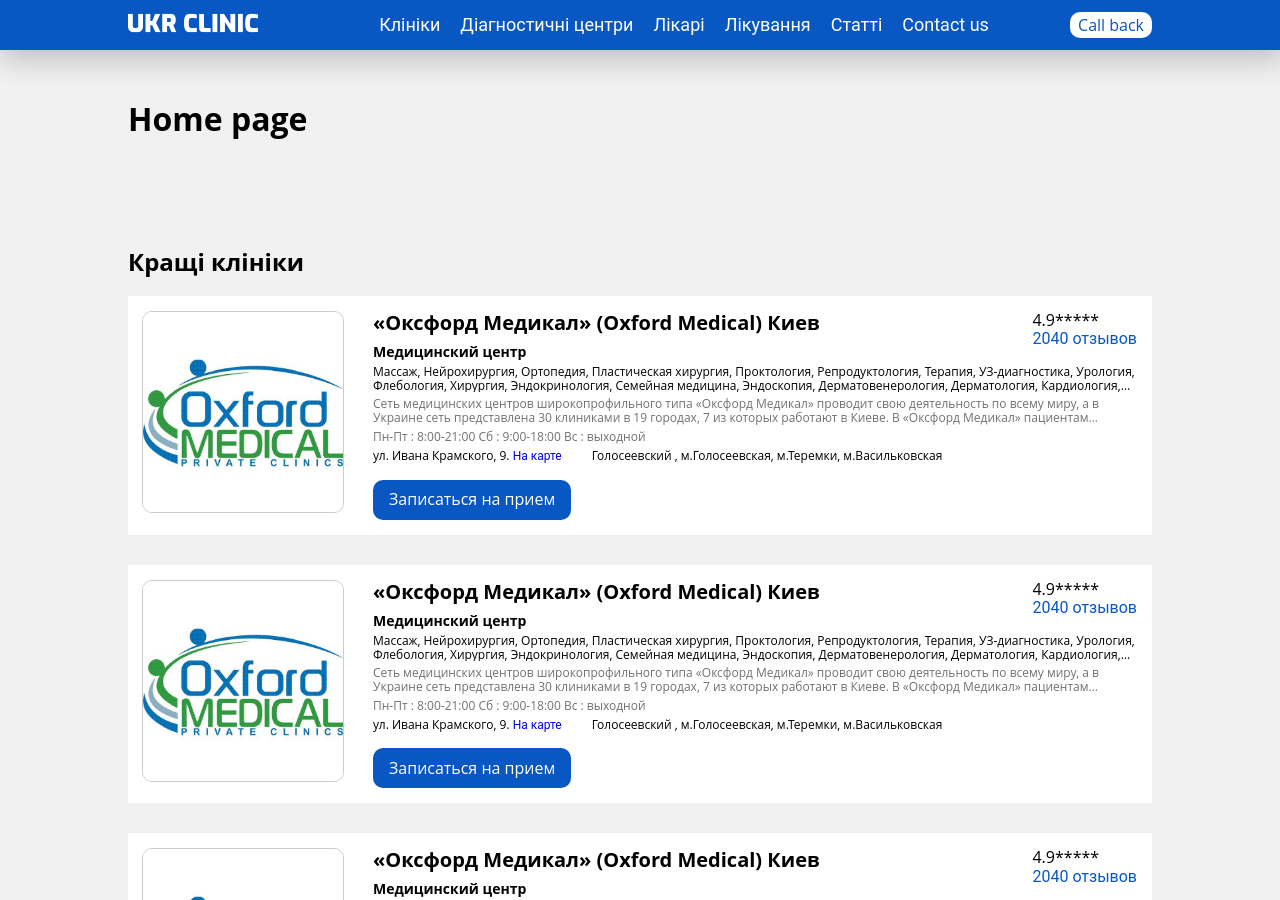
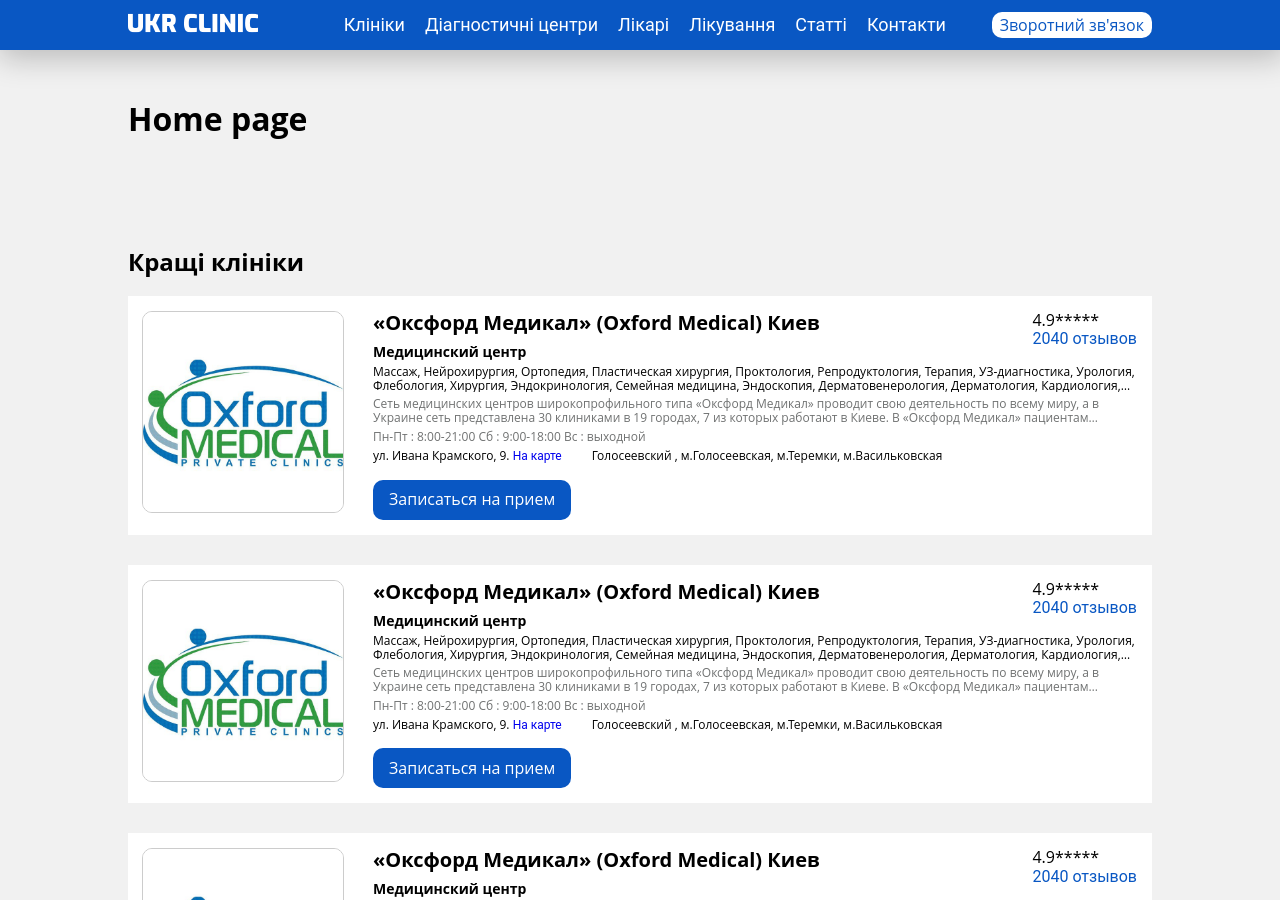
Before and after one commit to borntojesus/ukr-clinic, a Jekyll site: the page built from _pages/index.html, in a window 1280 px wide and 900 px high. Built offline with Jekyll 4.4.1, drawn with Linux system fonts in a browser that asks for light colours.

Commit message:
new pages

```diff
--- a/_includes/navigation.html
+++ b/_includes/navigation.html
@@ -35,12 +35,14 @@
                 </li>
                 <li class="navigation__li">
                     <a href="/contact-us/" class="navigation__link">
-                        Contact us
+                        Контакти
                     </a>
                 </li>
             </ul>
             <div class="navigation__cta">
-                <button class="button button--light"> Call back</button>
+                <button class="button button--light">
+                    Зворотний зв'язок
+                </button>
             </div>
             <div class="navigation__burger">
                 <span class="navigation__burger-item"></span>
```
Also changed, not shown: 10 other files.
